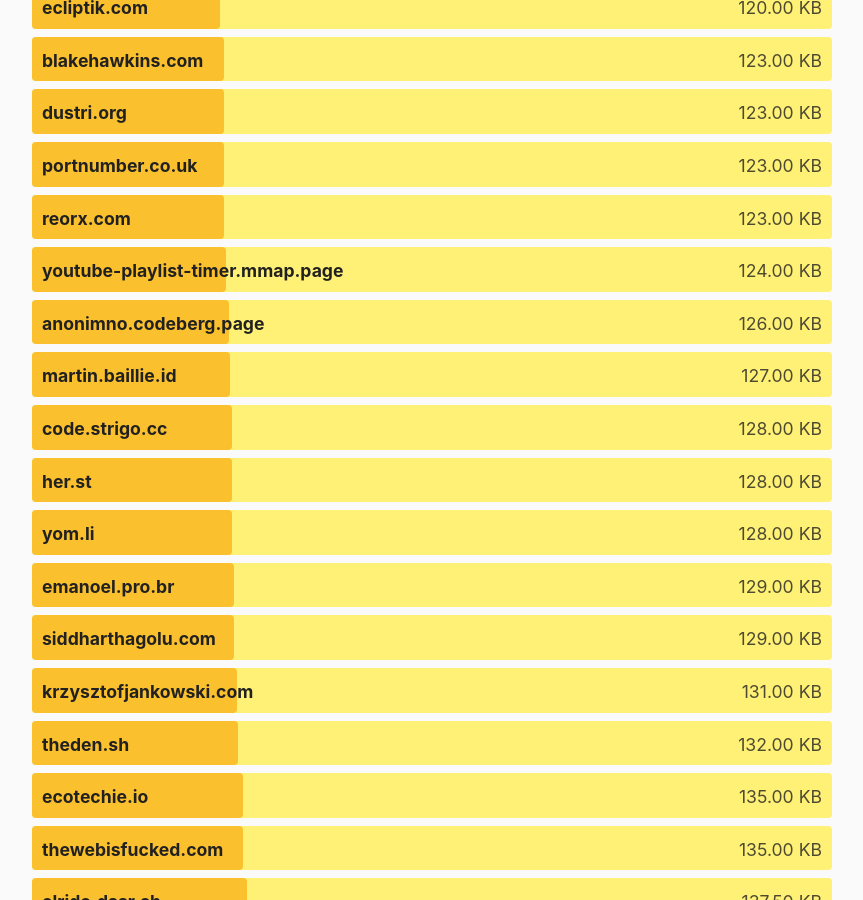
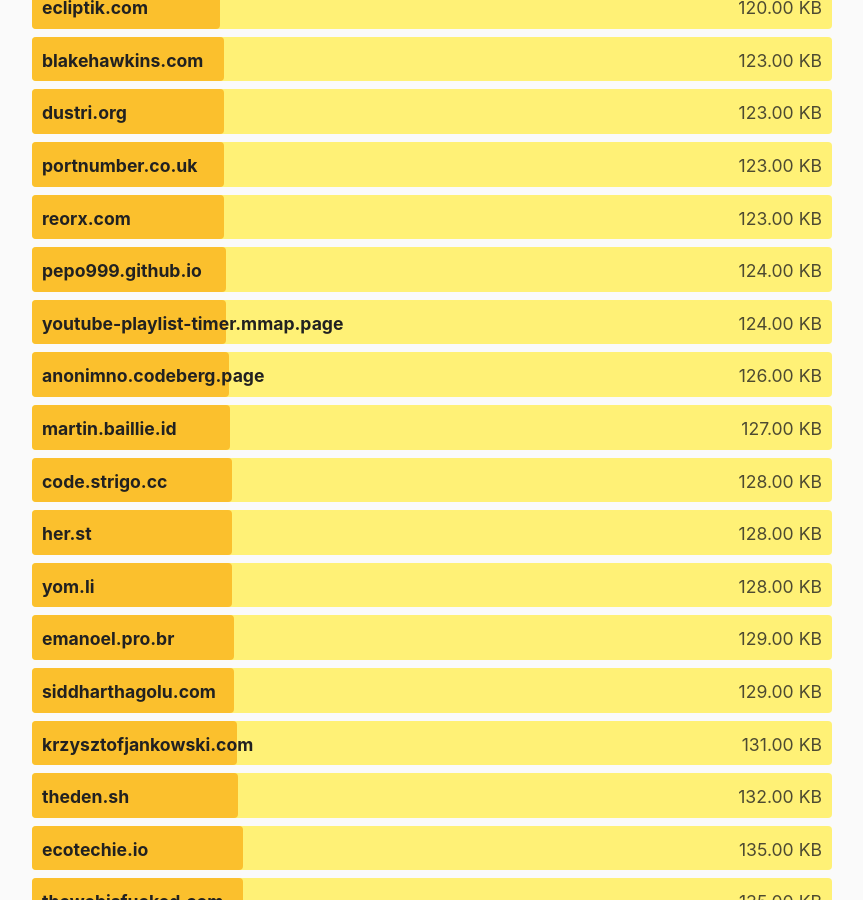
Before and after one commit to kevquirk/512kb.club, a Jekyll site: the page built from index.md, in a window 1280 px wide and 900 px high, scrolled down 24050 px. Shown: the whole window, without its empty margins (208-1071 px from the left). Built offline with Jekyll 4.4.1, drawn with Linux system fonts in a browser that asks for light colours.

Commit message:
Update sites.yml

```diff
--- a/_data/sites.yml
+++ b/_data/sites.yml
@@ -2328,6 +2328,11 @@
   size: 5.7
   last_checked: 2023-07-19
 
+- domain: pepo999.github.io
+  url: https://pepo999.github.io/
+  size: 124
+  last_checked: 2023-11-20
+
 - domain: person-al.github.io
   url: https://person-al.github.io/
   size: 66.3
```
